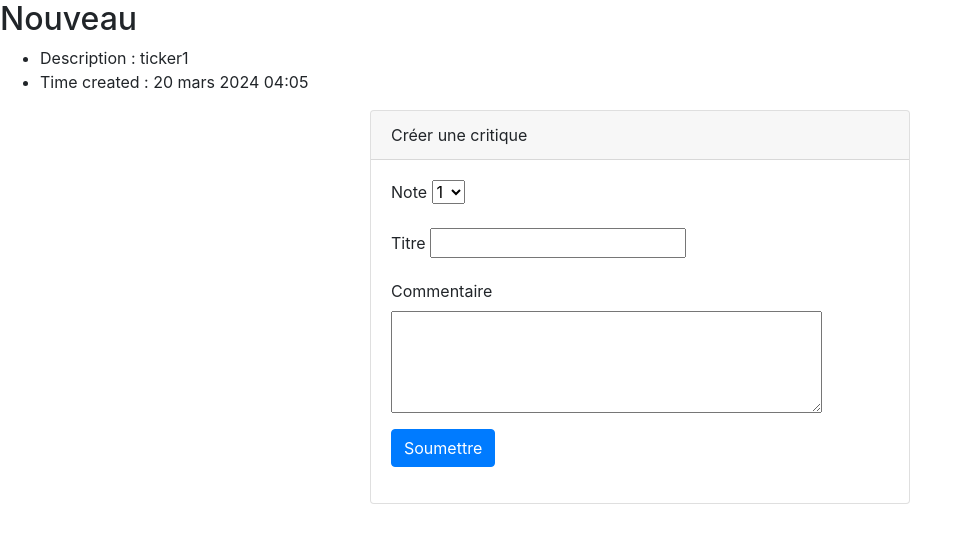
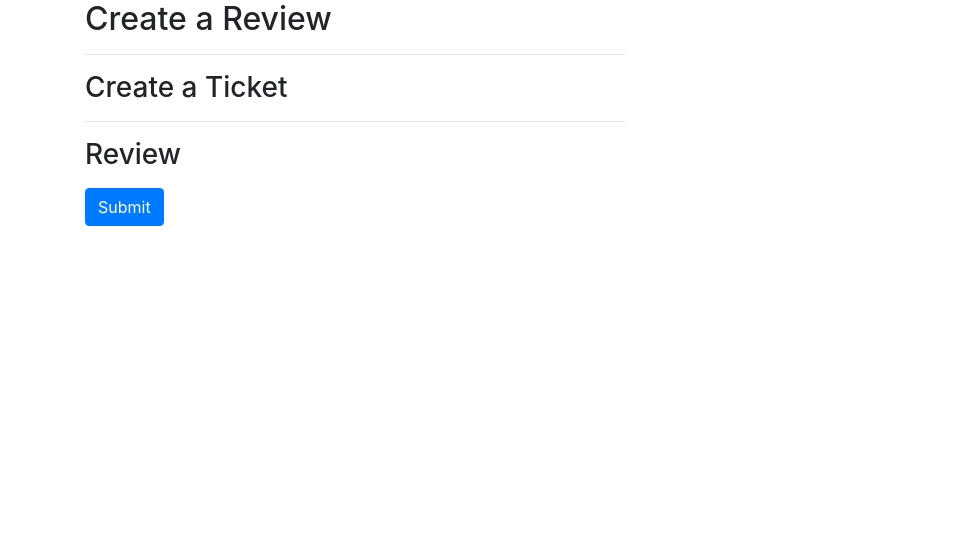
Before and after one commit to KassimBouzoubaa/LITRevu, a Django app: page /review/1/add/ in a window 1280 px wide. Shown: the part 76-619 px from the top of the page, without its empty margins (0-971 px from the left). Run offline with Django 5.2, Linux system fonts and the light colour scheme; a user stored in the database is signed in; data comes from the database, SQL or seed files in the repository; both versions use the stored data as it was after the commit; some libraries are stand-ins or nearby versions.

Commit message:
fin partie 2

```diff
--- a/fonctionnement/forms.py
+++ b/fonctionnement/forms.py
@@ -23,5 +23,5 @@
 
     class Meta:
         model = Review
-        fields = ['rating', 'headline', 'body']
+        fields = ['headline','rating', 'body']
         labels = {'headline': 'Titre', 'body': 'Commentaire'}
--- a/fonctionnement/templates/fonctionnement/review_create.html
+++ b/fonctionnement/templates/fonctionnement/review_create.html
@@ -1,35 +1,28 @@
-{% extends 'base.html' %}
+{% extends "base.html" %}
 
 {% block content %}
-{% if ticket %}
-    <h2>{{ ticket.title }}</h2>
-
-    <ul>
-        <li>Description : {{ ticket.description }}</li>
-        <li>Time created : {{ ticket.time_created }}</li>
-    </ul>
-{% endif %}
-
   <div class="container">
-    <div class="row justify-content-center">
+    <div class="row">
       <div class="col-md-6">
-            <div class="card">
-                <div class="card-header">Créer une critique</div>
-
-                <div class="card-body">
-                    <form method="post">
+        <h2>Create a Review</h2>
+        <form method="post" enctype="multipart/form-data">
           {% csrf_token %}
-                        {% for field in form %}
+          <hr>
           <div class="form-group">
-                            <label for="{{ field.id_for_label }}">{{ field.label }}</label>
-                            {{ field }}
+            <h3>Create a Ticket</h3>
+            {{ formTicket }}
           </div>
-                        {% endfor %}
-                        <button type="submit" class="btn btn-primary">Soumettre</button>
+          <div class="form-group">
+            {{ photo_form }}
+          </div>
+          <hr>
+          <div class="form-group">
+            <h3>Review</h3>
+            {{ formReview }}
+          </div>
+          <button type="submit" class="btn btn-primary">Submit</button>
         </form>
       </div>
     </div>
   </div>
-    </div>
-</div>
 {% endblock %}
--- a/fonctionnement/views.py
+++ b/fonctionnement/views.py
@@ -3,6 +3,7 @@
 from fonctionnement.forms import TicketForm, ReviewForm, PhotoForm
 from fonctionnement.models import Ticket, Review
 from django.contrib.auth.decorators import login_required
+
 
 
 
@@ -83,19 +84,40 @@
 @login_required
 def review_create(request):
     if request.method == "POST":
-        form = ReviewForm(request.POST)
-        if form.is_valid():
-            form.save()
-            return redirect("fonctionnement/flux.html")
+        formTicket = TicketForm(request.POST)
+        formReview = ReviewForm(request.POST)
+        photo_form = PhotoForm(request.POST, request.FILES)
+        if formReview.is_valid() and formTicket.is_valid():
+
+
+            photo = photo_form.save(commit=False)
+            photo.uploader = request.user
+            photo.save()
+
+            # Ensuite, enregistrez le ticket en référençant la photo nouvellement créée
+            ticket = formTicket.save(commit=False)
+            ticket.user = request.user
+            ticket.image = photo
+            ticket.save()
+
+            review = formReview.save(commit=False)
+            review.user = request.user
+            review.ticket = ticket
+            review.save()
+
+            return redirect("flux")
 
     else:
-        form = ReviewForm()
+        formReview = ReviewForm()
+        formTicket = TicketForm()
+        photo_form = PhotoForm()
 
     return render(
         request,
         template_name="fonctionnement/review_create.html",
-        context={"form": form},
+        context={"formReview": formReview, "formTicket": formTicket, "photo_form": photo_form},
     )
+
 
 @login_required
 def review_response_create(request, id):
@@ -128,7 +150,7 @@
         form = ReviewForm(request.POST, instance=review)
         if form.is_valid():
             form.save()
-            return redirect("fonctionnement/flux.html")
+            return redirect("flux")
     else:
         form = ReviewForm(instance=review)
 
@@ -162,3 +184,7 @@
         template_name="fonctionnement/review_detail.html",
         context={"review": review},
     )
+
+@login_required
+def flux_detail(request):
+    return render(request, "fonctionnement/flux.html")
--- a/litrevu/settings.py
+++ b/litrevu/settings.py
@@ -41,7 +41,9 @@
     "social",
     "fonctionnement",
     'bootstrap4',
+    'crispy_forms',
 ]
+CRISPY_TEMPLATE_PACK = 'bootstrap4'
 
 MIDDLEWARE = [
     "django.middleware.security.SecurityMiddleware",
--- a/litrevu/urls.py
+++ b/litrevu/urls.py
@@ -27,6 +27,7 @@
     path("", authentication.views.LoginPageView.as_view(), name="login"),
     path("logout/", authentication.views.logout_user, name="logout"),
     path("signup/", authentication.views.signup_page, name="signup"),
+    path("flux/", fonctionnement.views.flux_detail, name="flux"),
     path("ticket/add/", fonctionnement.views.ticket_create, name="ticket-create"),
     path("ticket/<int:id>/", fonctionnement.views.ticket_detail, name="ticket-detail"),
     path(
```
Also changed, not shown: db.sqlite3, media/1J-ek3i_KyU8bG_c68wpq5.webp (added), media/AdobeStock_276492947-scaled.jpeg (added), media/AdobeStock_276492947-scaled_IAuxjkj.jpeg (added), media/AdobeStock_276492947-scaled_chMaUgc.jpeg (added), media/AdobeStock_276492947-scaled_euYM3eJ.jpeg (added), media/AdobeStock_276492947-scaled_uTYiBMz.jpeg (added), media/AdobeStock_276492947-scaled_vC1kyri.jpeg (added). Lines whose indentation alone changed are shown as unchanged.
